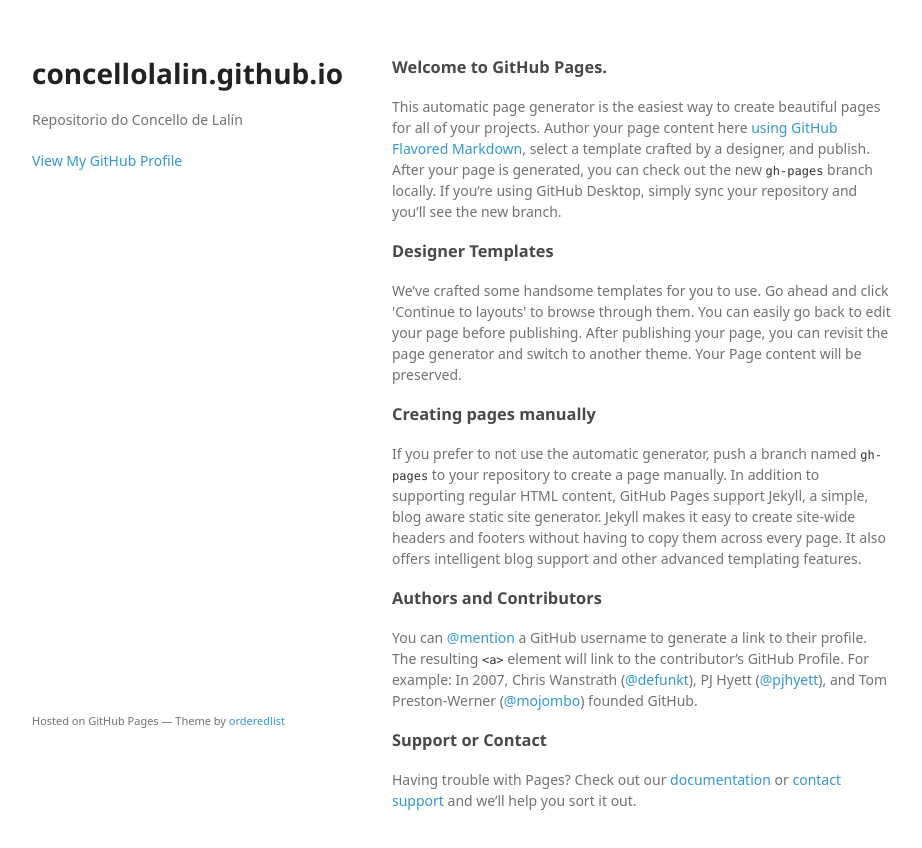
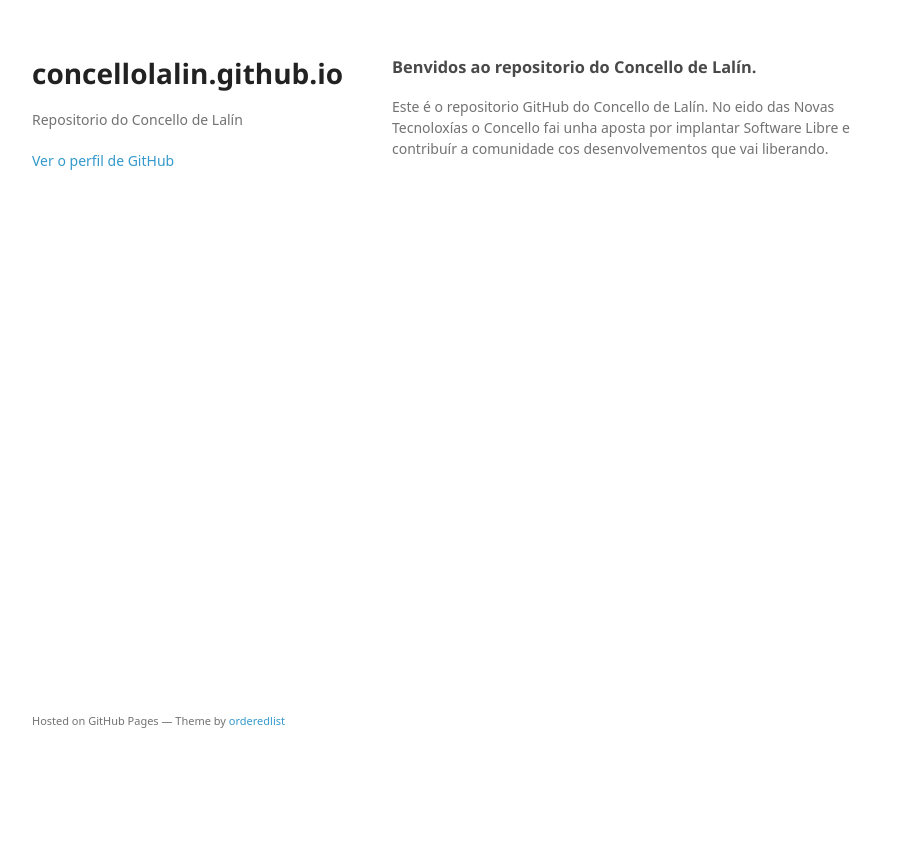
Before and after one commit to concellolalin/concellolalin.github.io, a plain HTML site: page index.html in a window 1280 px wide. Shown: the whole page, without its empty margins (178-1100 px from the left). After the commit the page ends 800 px from the top, so only its background shows below. Drawn offline with Linux system fonts and the light colour scheme; a web font is replaced by a local one.

Commit message:
Modificacion páxina index.html

```diff
--- a/index.html
+++ b/index.html
@@ -19,34 +19,15 @@
         <p>Repositorio do Concello de Lalín</p>
 
 
-        <p class="view"><a href="https://github.com/concellolalin">View My GitHub Profile</a></p>
+        <p class="view"><a href="https://github.com/concellolalin">Ver o perfil de GitHub</a></p>
 
       </header>
       <section>
         <h3>
-<a id="welcome-to-github-pages" class="anchor" href="#welcome-to-github-pages" aria-hidden="true"><span aria-hidden="true" class="octicon octicon-link"></span></a>Welcome to GitHub Pages.</h3>
+<a id="welcome-to-github-pages" class="anchor" href="#welcome-to-github-pages" aria-hidden="true"><span aria-hidden="true" class="octicon octicon-link"></span></a>Benvidos ao repositorio do Concello de Lalín.</h3>
 
-<p>This automatic page generator is the easiest way to create beautiful pages for all of your projects. Author your page content here <a href="https://guides.github.com/features/mastering-markdown/">using GitHub Flavored Markdown</a>, select a template crafted by a designer, and publish. After your page is generated, you can check out the new <code>gh-pages</code> branch locally. If you’re using GitHub Desktop, simply sync your repository and you’ll see the new branch.</p>
+<p>Este é o repositorio GitHub do Concello de Lalín. No eido das Novas Tecnoloxías o Concello fai unha aposta por implantar Software Libre e contribuír a comunidade cos desenvolvementos que vai liberando.</p>
 
-<h3>
-<a id="designer-templates" class="anchor" href="#designer-templates" aria-hidden="true"><span aria-hidden="true" class="octicon octicon-link"></span></a>Designer Templates</h3>
-
-<p>We’ve crafted some handsome templates for you to use. Go ahead and click 'Continue to layouts' to browse through them. You can easily go back to edit your page before publishing. After publishing your page, you can revisit the page generator and switch to another theme. Your Page content will be preserved.</p>
-
-<h3>
-<a id="creating-pages-manually" class="anchor" href="#creating-pages-manually" aria-hidden="true"><span aria-hidden="true" class="octicon octicon-link"></span></a>Creating pages manually</h3>
-
-<p>If you prefer to not use the automatic generator, push a branch named <code>gh-pages</code> to your repository to create a page manually. In addition to supporting regular HTML content, GitHub Pages support Jekyll, a simple, blog aware static site generator. Jekyll makes it easy to create site-wide headers and footers without having to copy them across every page. It also offers intelligent blog support and other advanced templating features.</p>
-
-<h3>
-<a id="authors-and-contributors" class="anchor" href="#authors-and-contributors" aria-hidden="true"><span aria-hidden="true" class="octicon octicon-link"></span></a>Authors and Contributors</h3>
-
-<p>You can <a href="https://help.github.com/articles/basic-writing-and-formatting-syntax/#mentioning-users-and-teams" class="user-mention">@mention</a> a GitHub username to generate a link to their profile. The resulting <code>&lt;a&gt;</code> element will link to the contributor’s GitHub Profile. For example: In 2007, Chris Wanstrath (<a href="https://github.com/defunkt" class="user-mention">@defunkt</a>), PJ Hyett (<a href="https://github.com/pjhyett" class="user-mention">@pjhyett</a>), and Tom Preston-Werner (<a href="https://github.com/mojombo" class="user-mention">@mojombo</a>) founded GitHub.</p>
-
-<h3>
-<a id="support-or-contact" class="anchor" href="#support-or-contact" aria-hidden="true"><span aria-hidden="true" class="octicon octicon-link"></span></a>Support or Contact</h3>
-
-<p>Having trouble with Pages? Check out our <a href="https://help.github.com/pages">documentation</a> or <a href="https://github.com/contact">contact support</a> and we’ll help you sort it out.</p>
       </section>
       <footer>
         <p><small>Hosted on GitHub Pages &mdash; Theme by <a href="https://github.com/orderedlist">orderedlist</a></small></p>
```
